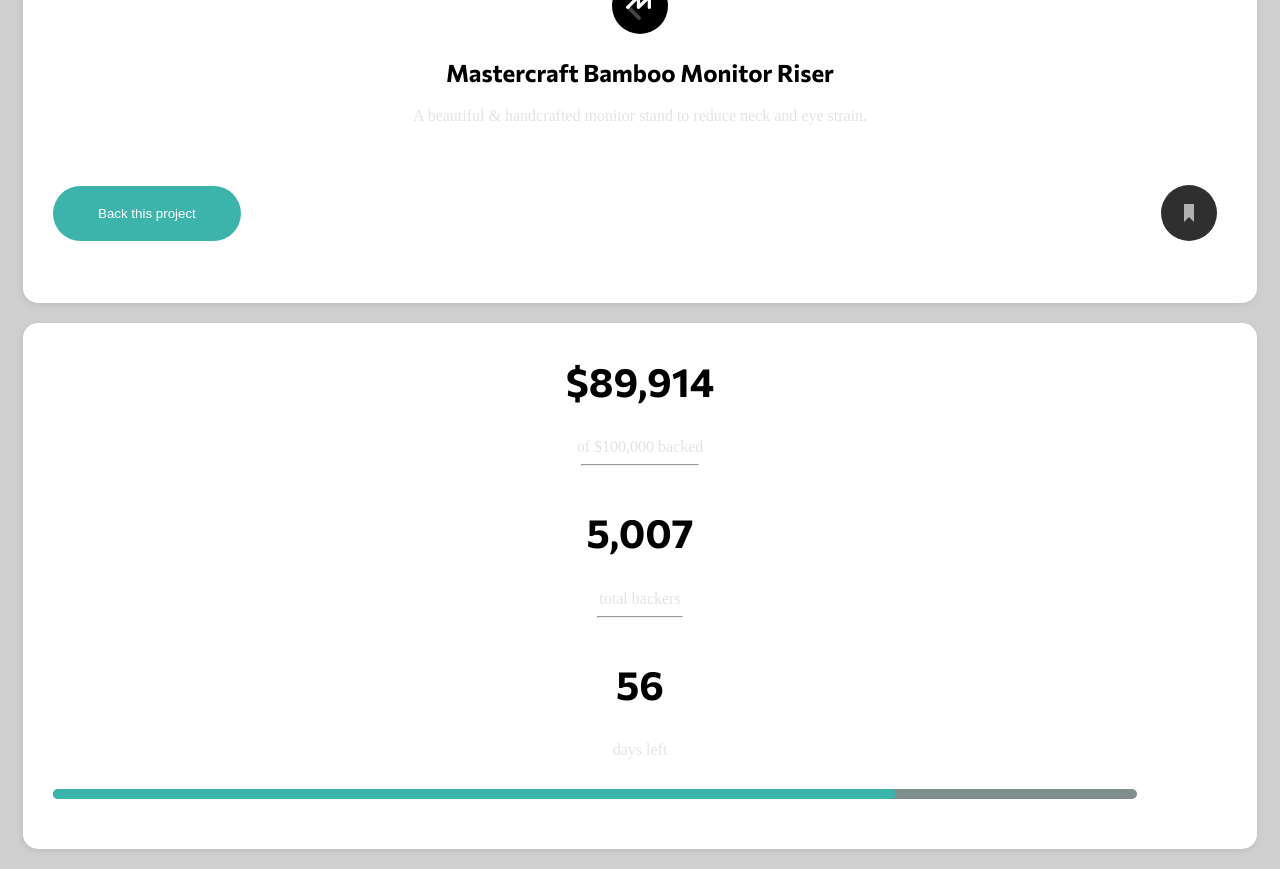
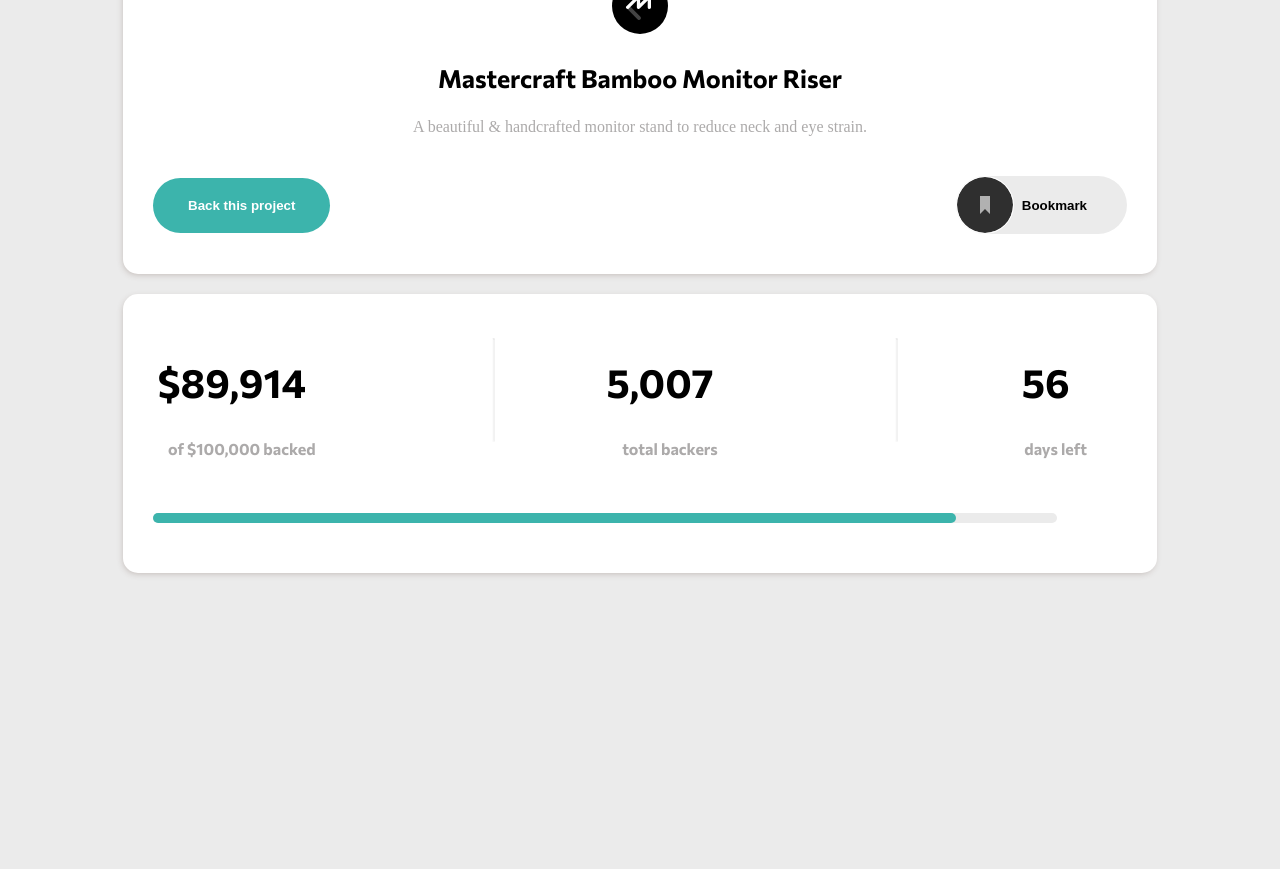
Before and after one commit to Jowwy02/Crowdfunding-Project-, a plain HTML site: page index.html in a window 1280 px wide. After the commit the page ends 800 px from the top, so only its background shows below. Drawn offline with Linux system fonts and the light colour scheme.

Commit message:
Complete styling of my project

```diff
--- a/index.html
+++ b/index.html
@@ -11,31 +11,25 @@
       sizes="32x32"
       href="./images/favicon-32x32.png"
     />
-    <link rel="stylesheet" href="style.css" />
+    <link rel="stylesheet" href="style-kachi.css" />
 
     <title>Frontend Mentor | Crowdfunding product page</title>
 
     <!-- Feel free to remove these styles or customise in your own stylesheet 👍 -->
-    <style>
-      .attribution {
-        font-size: 11px;
-        text-align: center;
-      }
-      .attribution a {
-        color: hsl(228, 45%, 44%);
-      }
-    </style>
   </head>
+
   <body>
-    <section class="project-container">
-      <div class="project-card">
+    <section class="cards-section">
+      <section class="section-container">
+        <div class="mastercraft-card">
           <div class="mastercraft-logo">
             <img src="images/logo-mastercraft.svg" alt="Mastercraft" />
           </div>
           <h1>Mastercraft Bamboo Monitor Riser</h1>
 
           <p>
-          A beautiful & handcrafted monitor stand to reduce neck and eye strain.
+            A beautiful & handcrafted monitor stand to reduce neck and eye
+            strain.
           </p>
 
           <div class="bookmark-content">
@@ -46,26 +40,27 @@
                 alt="Bookmark icon"
                 class="bookmark-image"
               />
+              <span class="book-mark-text">Bookmark</span>
             </button>
           </div>
         </div>
       </section>
 
-    <section class="project-container">
+      <section class="section-container">
         <div class="Donation-section">
-        <div>
+          <div class="funding-section">
             <h2 class="funding-amount">$89,914</h2>
             <p class="funding-text">of $100,000 backed</p>
+          </div>
           <hr class="funding-line" />
-        </div>
 
-        <div>
+          <div class="funding-section">
             <h2 class="funding-amount">5,007</h2>
             <p class="funding-text">total backers</p>
+          </div>
           <hr class="funding-line" />
-        </div>
 
-        <div>
+          <div class="funding-section">
             <h2 class="funding-amount">56 <span></span></h2>
             <p class="funding-text">days left</p>
           </div>
@@ -75,5 +70,6 @@
           <div></div>
         </div>
       </section>
+    </section>
   </body>
 </html>
--- a/style.css
+++ b/style-kachi.css
@@ -5,15 +5,15 @@
   --Moderate-cyan: hsl(176, 50%, 47%);
   --Dark-cyan: hsl(176, 72%, 28%);
   --Black: hsl(0, 0%, 0%);
-  --Light-gray: hsl(0, 0%, 81%);
-  --light-black: hsl(0, 0%, 89%);
+  --Light-gray: hsl(0, 0%, 92%);
+  --light-black: hsl(0, 1%, 67%);
 }
 
 body {
   font-size: 16px;
   background-color: var(--Light-gray);
 }
-.project-container {
+section .section-container {
   background-color: white;
   border-radius: 15px;
   margin-bottom: 20px;
@@ -22,33 +22,35 @@
   box-shadow: -1px 2px 7px -2px #bab1ad;
 }
 
-.project-card h1 {
+section .mastercraft-card h1 {
   text-align: center;
+  font-family: "Commissioner", sans-serif;
 }
 
-.project-container p {
+section .section-container p {
   color: var(--light-black);
   margin: 0 20px;
   font-size: 16px;
 }
 
-.project-card {
+section .mastercraft-card {
   text-align: center;
-  border-radius: 10px;
 }
 
-.mastercraft-logo {
+section .mastercraft-logo {
   margin: -30px auto 0;
 }
 
-.project-card h1 {
+section .mastercraft-card h1 {
   padding-top: 10px;
   word-wrap: break-word;
   padding: 0 2rem;
   font-family: "Commissioner", sans-serif;
+  font-weight: bold;
+  font-size: 25px;
 }
 
-.bookmark-content {
+section .bookmark-content {
   display: flex;
   justify-content: space-between;
   align-items: center;
@@ -56,16 +58,17 @@
   padding-bottom: 2.5rem;
 }
 
-.bamboo-btn {
+section .bamboo-btn {
   background-color: var(--Moderate-cyan);
   color: white;
   border: none;
   border-radius: 35px;
-  padding: 20px 45px;
+  padding: 20px 35px;
   margin-left: 30px;
+  font-weight: bold;
 }
 
-.bamboo-image {
+section .bamboo-image {
   border: none;
   border-radius: 2rem;
   padding-top: 20px;
@@ -78,7 +81,7 @@
 .Donation-section {
   display: flex;
   align-items: center;
-  justify-content: center;
+  justify-content: space-around;
   flex-direction: column;
 }
 
@@ -91,13 +94,14 @@
   font-family: "Commissioner", sans-serif;
 }
 .funding-text {
-  padding-top: -30px;
+  padding-bottom: 25px;
+  font-weight: bold;
+  font-family: "Commissioner", sans-serif;
 }
 
 .funding-line {
-  width: 70%;
-  /* padding-top: 10px; */
-  /* transform: rotate(90deg); */
+  width: 20%;
+  opacity: 0.3;
 }
 .progress-bar {
   padding-bottom: 50px;
@@ -107,7 +111,7 @@
 
 .progress-bar > :first-child,
 .progress-bar :last-child {
-  background-color: rgb(128, 141, 141);
+  background-color: var(--Light-gray);
   width: 90%;
   height: 10px;
   border-radius: 10px;
@@ -115,6 +119,66 @@
 
 .progress-bar :last-child {
   background-color: var(--Moderate-cyan);
-  width: 70%;
+  width: 80%;
   margin-top: -10px;
 }
+
+.book-mark-text {
+  display: none;
+}
+
+@media screen and (min-width: 376px) {
+}
+@media screen and (min-width: 768px) {
+  .cards-section {
+    padding: 0 100px;
+  }
+
+  .book-mark-text {
+    display: inline-block;
+    font-weight: bold;
+  }
+
+  section .bamboo-image {
+    display: flex;
+    justify-content: center;
+    align-items: center;
+    gap: 8px;
+    background-color: var(--Light-gray);
+    padding-top: 0;
+    padding-bottom: 0;
+    padding-left: 0;
+    padding-right: 40px;
+  }
+
+  .bookmark-image {
+    border: white solid 1px;
+    border-radius: 50px;
+  }
+
+  .funding-line {
+    transform: rotate(90deg);
+    width: 10%;
+    margin-top: 10px;
+    opacity: 0.3;
+  }
+
+  .Donation-section {
+    display: flex;
+    flex-direction: row;
+    align-items: center;
+    padding-left: 25px;
+  }
+
+  .funding-amount {
+    padding-top: 30px;
+    padding-right: 30px;
+    margin-right: 40px;
+  }
+
+  .funding-text {
+    padding-right: 50px;
+    margin-right: 40px;
+    margin-bottom: 20px;
+  }
+}
```
Lines whose indentation alone changed are shown as unchanged.
